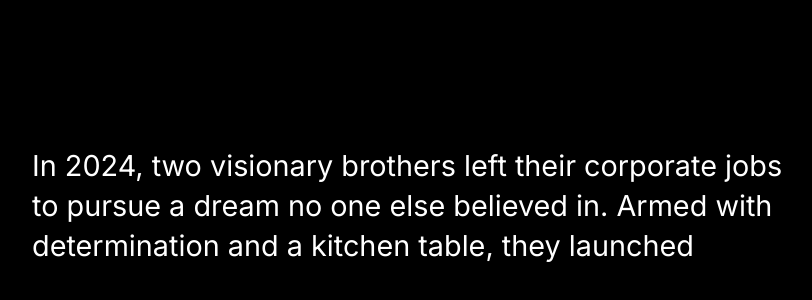
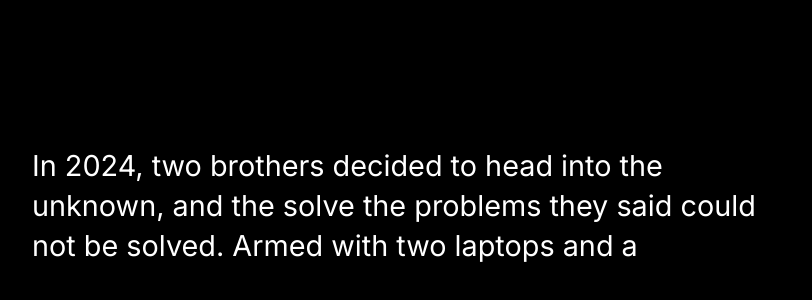
Before and after one commit to grudasoft/grudasoft.github.io, a plain HTML site: page index.html in a window 1280 px wide. Shown: the part 154-454 px from the top of the page, without its empty margins (224-1036 px from the left). Drawn offline with Linux system fonts and the light colour scheme.

Commit message:
Add files via upload

```diff
--- a/index.html
+++ b/index.html
@@ -31,7 +31,7 @@
         </nav>
     </header>
     <section id="intro" class="intro">
-        <h1 class="typewriter">In 2024, two visionary brothers left their corporate jobs to pursue a dream no one else believed in. Armed with determination and a kitchen table, they launched Rudasoft. Today, despite the odds, they're reshaping the tech world one idea at a time. If you have a problem, if no one else can help, and if you can find them, maybe you can work with Rudasoft.</h1>
+        <h1 class="typewriter">In 2024, two brothers decided to head into the unknown, and the solve the problems they said could not be solved. Armed with two laptops and a kitchen table, they launched Rudasoft. Today, despite the odds, they're reshaping the tech world one idea at a time. If you have a problem, if no one else can help, and if you can find them, maybe you can hire Rudasoft.</h1>
     </section>
     <div class="container main-container">
 
```
